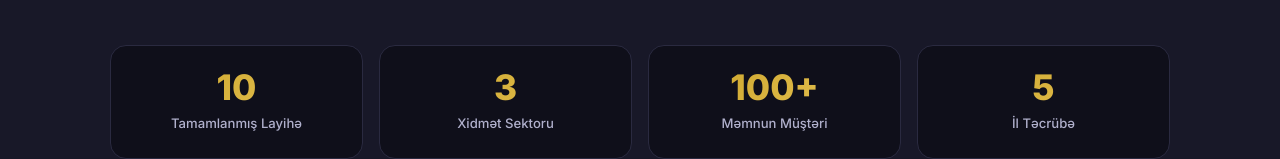
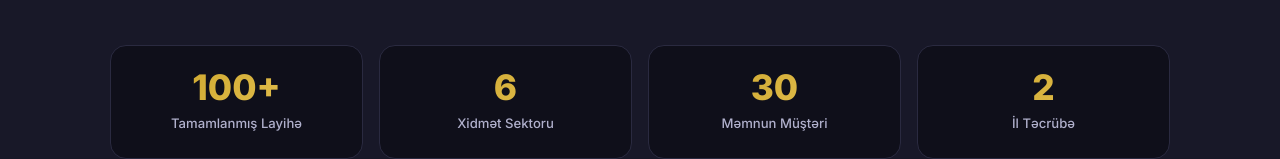
Before and after one commit to nurxanfalan-eng/neco, a plain HTML site: page index.html in a window 1280 px wide. Shown: the part 811-970 px from the top of the page. Drawn offline with Linux system fonts and the light colour scheme.

Commit message:
Update index.html

```diff
--- a/index.html
+++ b/index.html
@@ -71,19 +71,19 @@
       <div class="container">
         <div class="stats-grid">
           <div class="stat-card">
-            <div class="stat-number" data-target="10">0</div>
+            <div class="stat-number" data-target="100">0</div>
             <div class="stat-label">Tamamlanmış Layihə</div>
           </div>
           <div class="stat-card">
-            <div class="stat-number" data-target="3">0</div>
+            <div class="stat-number" data-target="6">0</div>
             <div class="stat-label">Xidmət Sektoru</div>
           </div>
           <div class="stat-card">
-            <div class="stat-number" data-target="100">0</div>
+            <div class="stat-number" data-target="30">0</div>
             <div class="stat-label">Məmnun Müştəri</div>
           </div>
           <div class="stat-card">
-            <div class="stat-number" data-target="5">0</div>
+            <div class="stat-number" data-target="2">0</div>
             <div class="stat-label">İl Təcrübə</div>
           </div>
         </div>
```
